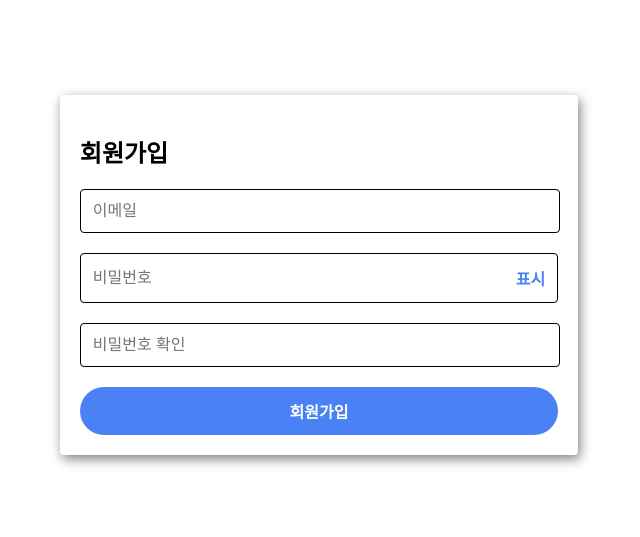
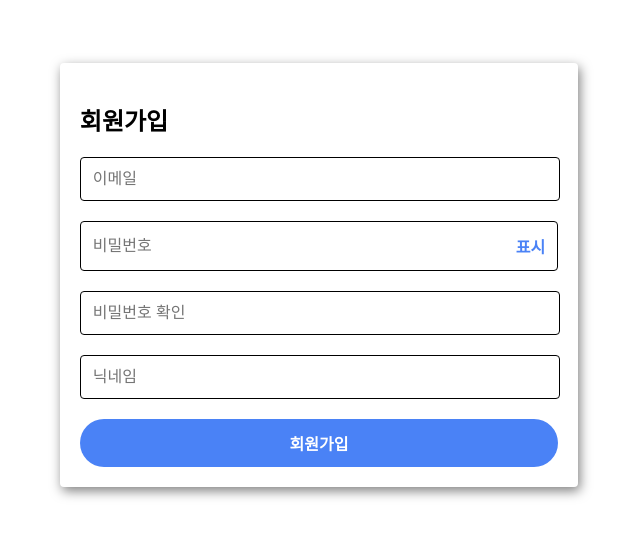
Before and after one commit to 2Junsu/MyKnight, a React (Create React App) app: page /signup in a window 1280 px wide. Shown: the part 125-662 px from the top of the page, without its empty margins (321-961 px from the left). Built offline with nearby package versions, Linux system fonts and the light colour scheme; no server answers.

Commit message:
Feat: 회원가입 시 보물 ui, 보물 정보 수정 구현

```diff
--- a/src/components/TreasureItem/index.tsx
+++ b/src/components/TreasureItem/index.tsx
@@ -5,13 +5,26 @@ import { Container, Type, Value } from "./style";
 
 export interface TreasureItemProps extends TreasureProps {
   border: string;
+  idx?: number;
   onClick?: () => void;
 }
-const TreasureItem = ({ type, value, border, onClick }: TreasureItemProps) => {
+const TreasureItem = ({
+  type,
+  value,
+  border,
+  idx,
+  onClick,
+}: TreasureItemProps) => {
   return (
     <Container border={border} onClick={onClick}>
-      <Type>{type}</Type>
-      <Value>{value}</Value>
+      {type === "" ? (
+        <Value>Lv.&nbsp;{Number(idx) * 20}</Value>
+      ) : (
+        <>
+          <Type>{type}</Type>
+          <Value>{value}</Value>
+        </>
+      )}
     </Container>
   );
 };
--- a/src/components/TreasureItem/style.ts
+++ b/src/components/TreasureItem/style.ts
@@ -1,9 +1,11 @@
 import styled from "styled-components";
 
 export const Container = styled.div<{ border: string }>`
+  min-height: 48px;
   display: flex;
   flex-direction: column;
   align-items: center;
+  justify-content:center;
   border: 5px solid ${({ border }) => border};
   width: calc(100% - 12px);
   border-radius: 12px;
--- a/src/pages/FindTreasure/index.tsx
+++ b/src/pages/FindTreasure/index.tsx
@@ -28,7 +28,15 @@ import { auth, db } from "../../firebase-config";
 import { signOut } from "firebase/auth";
 import { removeCookie } from "../../utils/cookie";
 import { useNavigate } from "react-router-dom";
-import { collection, getDocs, query, where } from "firebase/firestore";
+import {
+  collection,
+  doc,
+  getDocs,
+  query,
+  setDoc,
+  updateDoc,
+  where,
+} from "firebase/firestore";
 import Loading from "../../components/common/Loading.tsx";
 
 export interface TreasureProps {
@@ -43,6 +51,7 @@ interface ModalInfoProps extends TreasureProps {
 }
 
 const FindTreasure = () => {
+  const uid = JSON.parse(localStorage.getItem("userInfo") || "{}").uid;
   const navigate = useNavigate();
   const [treasureList, setTreasureList] = useState<TreasureProps[] | null>(
     null
@@ -64,14 +73,7 @@ const FindTreasure = () => {
   useEffect(() => {
     const getTreasureList = async () => {
       try {
-        const q = query(
-          collection(db, "users"),
-          where(
-            "uid",
-            "==",
-            JSON.parse(localStorage.getItem("userInfo") || "{}").uid
-          )
-        );
+        const q = query(collection(db, "users"), where("uid", "==", uid));
         const docRef = await getDocs(q);
         docRef.forEach((doc) => {
           setTreasureList(doc.data().treasureList);
@@ -83,22 +85,7 @@ const FindTreasure = () => {
     getTreasureList();
   }, []);
 
-  // 몇번째 줄 몇 인지 계산해서 객체 속성 추가
-  // useEffect(() => {
-  //   let list = [...treasureList];
-  //   list.forEach((d, i) => {
-  //     let column = Math.ceil((i + 1) / 5);
-  //     let row = (i + 1) % 5;
-  //     if (row === 0) row = 5;
-  //     d.column = column;
-  //     d.row = row;
-  //   });
-  // }, []);
-
-  useEffect(() => {
-    if (treasureList !== null) {
-      localStorage.setItem("treasureList", JSON.stringify(treasureList));
-      let list = [...treasureList];
+  const setSortAndNum = (list: TreasureProps[]) => {
     let final = 0,
       hit = 0,
       critical = 0;
@@ -122,8 +109,15 @@ const FindTreasure = () => {
     list.sort(function (a, b) {
       return a.value - b.value;
     });
-      list = list.slice(0, 5);
+
+    list = list.filter((d) => d.value !== 9999).slice(0, 5);
     setSortedList(list);
+  };
+
+  useEffect(() => {
+    if (treasureList !== null) {
+      let list = [...treasureList];
+      setSortAndNum(list);
     }
   }, [treasureList]);
 
@@ -158,13 +152,27 @@ const FindTreasure = () => {
     setModalInfo(changed);
   };
 
-  const submit = (): void => {
+  const submit = async () => {
+    const { type, value, id } = modalInfo;
+    if (type === "") {
+      alert("보물 종류를 선택해주세요.");
+      return;
+    }
+
     if (treasureList !== null) {
-      const { type, value, id } = modalInfo;
       let list = [...treasureList];
       list[id].type = type;
       list[id].value = value;
-      setTreasureList(list);
+      const q = query(collection(db, "users"), where("uid", "==", uid));
+      const querySnapshot = await getDocs(q);
+      let nickname: string = "";
+      querySnapshot.forEach((doc) => {
+        nickname = doc.data().nickname;
+      });
+
+      if (nickname)
+        updateDoc(doc(db, "users", nickname), { treasureList: list });
+      setSortAndNum(list);
       closeModal();
     }
   };
@@ -174,7 +182,7 @@ const FindTreasure = () => {
       try {
         const response = await signOut(auth);
         removeCookie("accessToken");
-        localStorage.removeItem("uid");
+        localStorage.removeItem("userInfo");
         navigate("/");
         window.location.reload();
       } catch (error: any) {
@@ -223,8 +231,11 @@ const FindTreasure = () => {
                   type={d.type}
                   value={d.value}
                   border={setBorder(d.value)}
+                  idx={i + 1}
                   onClick={() => {
-                    openModal(d.type, d.value, i);
+                    if (i > 0 && treasureList[i - 1].value === 9999) {
+                      alert("이전 보물부터 등록해주세요!");
+                    } else openModal(d.type, d.value, i);
                   }}
                 />
               ))}
@@ -266,9 +277,12 @@ const FindTreasure = () => {
             <span>보물 종류 : </span>
             <select
               name="type"
-              defaultValue={modalInfo?.type}
+              defaultValue={modalInfo?.type ? modalInfo?.type : "default"}
               onChange={handleModalInfo}
             >
+              <option value="default" disabled>
+                선택하세요.
+              </option>
               <option value="최종">최종</option>
               <option value="타격">타격</option>
               <option value="치명타">치명타</option>
@@ -278,7 +292,7 @@ const FindTreasure = () => {
             <span>수치 : </span>
             <input
               name="value"
-              value={modalInfo?.value}
+              value={modalInfo?.value === 9999 ? 0 : modalInfo?.value}
               onChange={handleModalInfo}
             />
           </TextBox>
--- a/src/pages/Login/index.tsx
+++ b/src/pages/Login/index.tsx
@@ -95,7 +95,7 @@ const Login = () => {
   return (
     <Wrap>
       <LoginWrap>
-        <Container onSubmit={login}>
+        <Container onSubmit={login} method="post">
           <h2>로그인</h2>
           <InputWrap>
             <Input
--- a/src/pages/Signup/index.tsx
+++ b/src/pages/Signup/index.tsx
@@ -10,15 +10,18 @@ import {
   Wrap,
 } from "./style";
 import { createUserWithEmailAndPassword } from "firebase/auth";
-import { auth } from "../../firebase-config";
+import { auth, db } from "../../firebase-config";
 import { useNavigate } from "react-router-dom";
 import { useCookies } from "react-cookie";
 import { setCookie } from "../../utils/cookie";
+import { doc, setDoc } from "firebase/firestore";
+import { TreasureProps } from "../FindTreasure";
 
 interface SignupInfoProps {
   email: string;
   password: string;
   passwordCheck: string;
+  nickname: string;
 }
 
 const Signup = () => {
@@ -27,8 +30,9 @@ const Signup = () => {
     email: "",
     password: "",
     passwordCheck: "",
+    nickname: "",
   });
-  const { email, password, passwordCheck } = SignupInfo;
+  const { email, password, passwordCheck, nickname } = SignupInfo;
   const [showPassword, setShowPassword] = useState<boolean>(false);
 
   const emailRegExp = (str: string) => {
@@ -37,7 +41,9 @@ const Signup = () => {
     return regExp.test(str) ? true : false;
   };
 
-  const signup = async () => {
+  const signup = async (e: React.FormEvent<HTMLFormElement>) => {
+    e.preventDefault();
+
     if (!emailRegExp(email)) {
       alert("이메일을 정확히 입력해주세요.");
       return;
@@ -51,6 +57,11 @@ const Signup = () => {
       return;
     }
 
+    if (nickname === "") {
+      alert("닉네임을 입력해주세요.");
+      return;
+    }
+
     try {
       const user = await createUserWithEmailAndPassword(auth, email, password);
       localStorage.setItem(
@@ -60,6 +71,29 @@ const Signup = () => {
           email: user.user.email,
         })
       );
+
+      let list = [];
+      for (let i = 0; i < 50; i++) {
+        let column = Math.ceil((i + 1) / 5);
+        let row = (i + 1) % 5;
+        if (row === 0) row = 5;
+        const dummy: TreasureProps = {
+          type: "",
+          value: 9999,
+          column,
+          row,
+        };
+        list.push(dummy);
+      }
+
+      const userDB = {
+        uid: user.user.uid,
+        email: user.user.email,
+        nickname,
+        treasureList: list,
+      };
+      await setDoc(doc(db, "users", nickname), userDB);
+
       const accessToken = await user.user.getIdToken();
       //   const refreshToken=user.user.refreshToken;
       setCookie("accessToken", accessToken);
@@ -95,7 +129,7 @@ const Signup = () => {
   return (
     <Wrap>
       <SignupWrap>
-        <Container>
+        <Container onSubmit={signup} method="post">
           <h2>회원가입</h2>
           <InputWrap>
             <Input
@@ -122,7 +156,14 @@ const Signup = () => {
               type="password"
             />
           </InputWrap>
-          <SignupButton onClick={signup}>회원가입</SignupButton>
+          <InputWrap>
+            <Input
+              placeholder="닉네임"
+              onChange={handleInput}
+              name="nickname"
+            />
+          </InputWrap>
+          <SignupButton type="submit">회원가입</SignupButton>
         </Container>
       </SignupWrap>
     </Wrap>
--- a/src/pages/Signup/style.ts
+++ b/src/pages/Signup/style.ts
@@ -17,7 +17,7 @@ export const SignupWrap = styled.div`
   box-shadow: 2px 4px 12px rgba(0, 0, 0, 0.5);
   border-radius: 4px;
 `;
-export const Container = styled.div`
+export const Container = styled.form`
   padding: 20px;
 `;
 export const InputWrap = styled.div`
```
Lines whose indentation alone changed are shown as unchanged.
